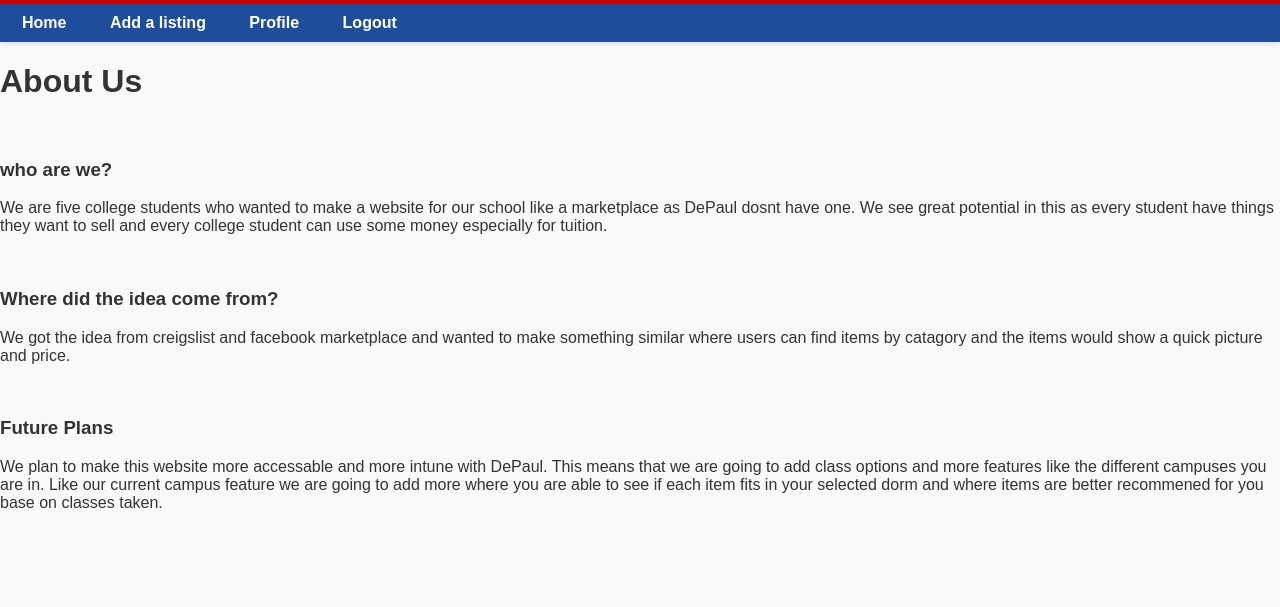
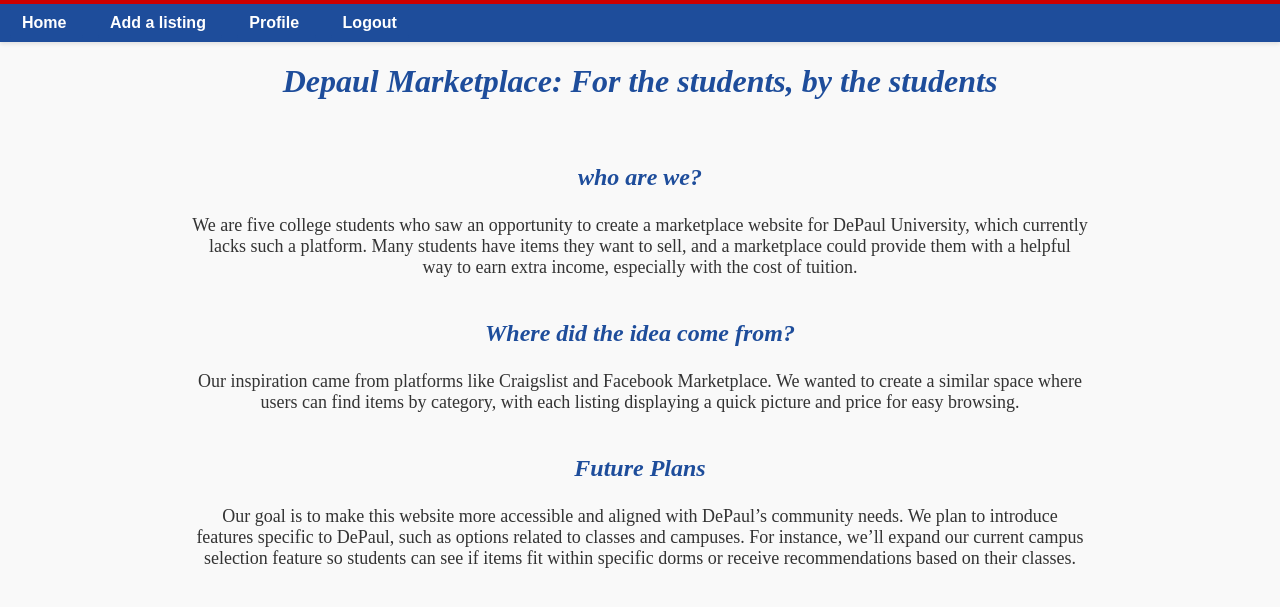
Before and after one commit to DePaul-CSC-394-401/final-project-team-1, a Django app: page /about in a window 1280 px wide. Shown: the top 607 px of the page. Run offline with Django 5.2, Linux system fonts and the light colour scheme.

Commit message:
fix about page

```diff
--- a/depaul_market/static/main.css
+++ b/depaul_market/static/main.css
@@ -666,3 +666,30 @@ footer p {
     margin-bottom: 10px;
     box-sizing: border-box; /* Ensure padding and border are included in the width */
 }
+
+.aboutpage {
+    font-family: 'Times New Roman', Times, serif;
+
+}
+
+.aboutpage p{
+    text-align: center;
+    font-size: large;
+    box-sizing: border-box;
+    width: 70%;
+    margin: 0% auto;
+}
+
+.aboutpage h3{
+    text-align: center;
+    font-size: x-large;
+    font-style: italic;
+    color: #1E4D9B;
+}
+
+.aboutpage h1{
+    text-align: center;
+    font-size: xx-large;
+    font-style: italic;
+    color: #1E4D9B;
+}
--- a/depaul_market/templates/about.html
+++ b/depaul_market/templates/about.html
@@ -10,20 +10,20 @@
             <a href="{% url 'logout' %}"> Logout </a>
         </div>
     </div>
-
-<h1>About Us </h1>
+<div class='aboutpage'>
+<h1>Depaul Marketplace: For the students, by the students </h1>
 <br>
 <h3>who are we? </h3>
-<p>We are five college students who wanted to make a website for our school like a marketplace as DePaul dosnt have one. We see great potential in this as every student have things they want to sell and every college student can use some money especially for tuition. </p>
+<p>We are five college students who saw an opportunity to create a marketplace website for DePaul University, which currently lacks such a platform. Many students have items they want to sell, and a marketplace could provide them with a helpful way to earn extra income, especially with the cost of tuition.</p>
 <br>
 <h3>Where did the idea come from? </h3>
 
-<p> We got the idea from creigslist and facebook marketplace and wanted to make something similar where users can find items by catagory and the items would show a quick picture and price. </p>
+<p> Our inspiration came from platforms like Craigslist and Facebook Marketplace. We wanted to create a similar space where users can find items by category, with each listing displaying a quick picture and price for easy browsing. </p>
 <br>
 <h3>Future Plans </h3>
 
-<p> We plan to make this website more accessable and more intune with DePaul. This means that we are going to add class options and more features like the different campuses you are in. Like our current campus feature we are going to add more where you are able to see if each item fits in your selected dorm and where items are better recommened for you base on classes taken.</p>
+<p> Our goal is to make this website more accessible and aligned with DePaul’s community needs. We plan to introduce features specific to DePaul, such as options related to classes and campuses. For instance, we’ll expand our current campus selection feature so students can see if items fit within specific dorms or receive recommendations based on their classes.</p>
 
-
+</div>
 
     {% endblock %}
```
